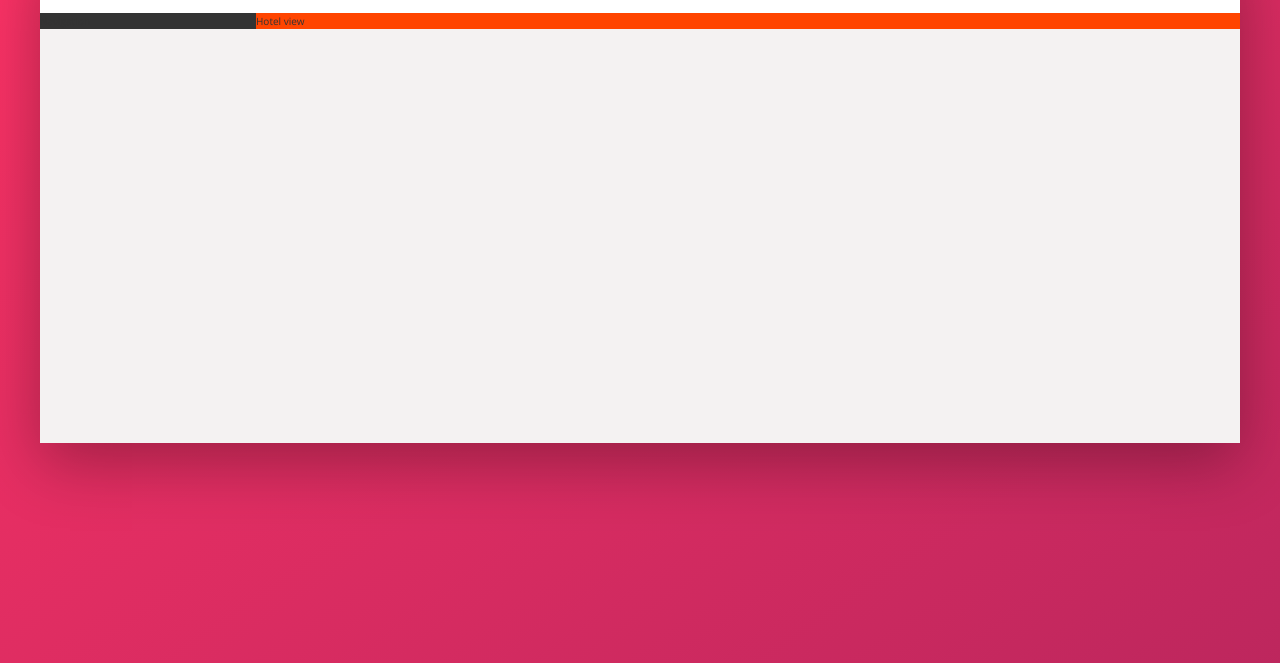
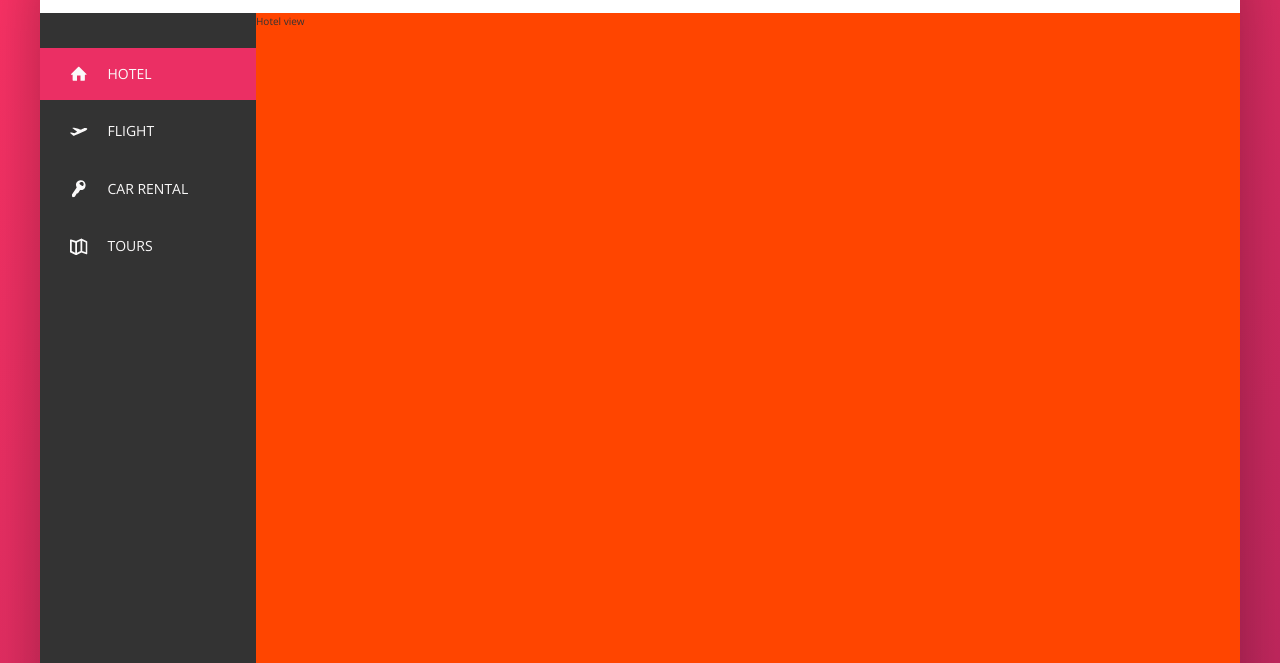
Before and after one commit to Maurice-Jah/A-Trillo-App, a website: page index.html in a window 1280 px wide. Shown: the part 137-800 px from the top of the page. Drawn offline with nearby package versions, Linux system fonts and the light colour scheme.

Commit message:
added the nav-bar

```diff
--- a/index.html
+++ b/index.html
@@ -54,8 +54,47 @@
           </div>
         </nav>
       </div>
+
       <div class="content">
-        <nav class="sidebar">Navigation</nav>
+        <nav class="sidebar">
+          <ul class="side-nav">
+            <li class="side-nav__item side-nav__item--active">
+              <a href="#" class="side-nav__link">
+                <svg class="side-nav__icon">
+                  <use xlink:href="img/sprite.svg#icon-home"></use>
+                </svg>
+                <span>Hotel</span>
+              </a>
+            </li>
+            <li class="side-nav__item">
+              <a href="#" class="side-nav__link">
+                <svg class="side-nav__icon">
+                  <use xlink:href="img/sprite.svg#icon-aircraft-take-off"></use>
+                </svg>
+                <span>Flight</span>
+              </a>
+            </li>
+            <li class="side-nav__item">
+              <a href="#" class="side-nav__link">
+                <svg class="side-nav__icon">
+                  <use xlink:href="img/sprite.svg#icon-key"></use>
+                </svg>
+                <span>Car rental</span>
+              </a>
+            </li>
+            <li class="side-nav__item">
+              <a href="#" class="side-nav__link">
+                <svg class="side-nav__icon">
+                  <use xlink:href="img/sprite.svg#icon-map"></use>
+                </svg>
+                <span>Tours</span>
+              </a>
+            </li>
+          </ul>
+
+          <div class="legal">&copy; 2020 by trillo. All rights reserved.</div>
+        </nav>
+
         <main class="hotel-view">Hotel view</main>
       </div>
     </div>
--- a/sass/_components.scss
+++ b/sass/_components.scss
@@ -114,3 +114,72 @@
     margin-right: 1rem;
   }
 }
+
+/////////////////////////////////////////
+//SIDE NAVIGATION
+.side-nav {
+  font-size: 1.4rem;
+  list-style: none;
+  margin-top: 3.5rem;
+
+  &__item {
+    position: relative;
+
+    &:not(:last-child) {
+      margin-bottom: 0.5rem;
+    }
+  }
+
+  &__item::before {
+    content: "";
+    position: absolute;
+    top: 0;
+    left: 0;
+    height: 100%; // gives it the same height as the list item
+    width: 3px;
+    background-color: var(--color-primary);
+    transform: scaleY(0);
+    transition: transform 0.2s, width 0.4s cubic-bezier(1, 0, 0, 1) 0.2s,
+      background-color 0.1s;
+  }
+
+  &__item:hover::before,
+  &__item--active::before {
+    transform: scaleY(1);
+    width: 100%; //increases the width from 3px to 100%
+  }
+
+  &__item:active::before {
+    background-color: var(--color-primary-light);
+  }
+
+  &__link:link,
+  &__link:visited {
+    color: var(--color-grey-light-1);
+    text-decoration: none;
+    text-transform: uppercase;
+    display: block;
+    padding: 1.5rem 3rem;
+    position: relative;
+    z-index: 10;
+    display: flex;
+    align-items: center;
+  }
+
+  &__icon {
+    width: 1.75rem;
+    height: 1.75rem;
+    margin-right: 2rem;
+    fill: currentColor;
+  }
+}
+
+/////////////////////////////////////////
+//LEGAL
+
+.legal {
+  font-size: 1.2rem;
+  text-align: center;
+  color: var(--color-grey-light-4);
+  padding: 2.5rem;
+}
--- a/sass/_layout.scss
+++ b/sass/_layout.scss
@@ -24,9 +24,14 @@
 .sidebar {
   background-color: var(--color-grey-dark-1);
   flex: 0 0 18%;
+  display: flex;
+  flex-direction: column;
+  justify-content: space-between;
 }
 
 .hotel-view {
   background-color: orangered;
   flex: 1;
+
+  height: 80rem;
 }
```
Also changed, not shown: css/style.css.
